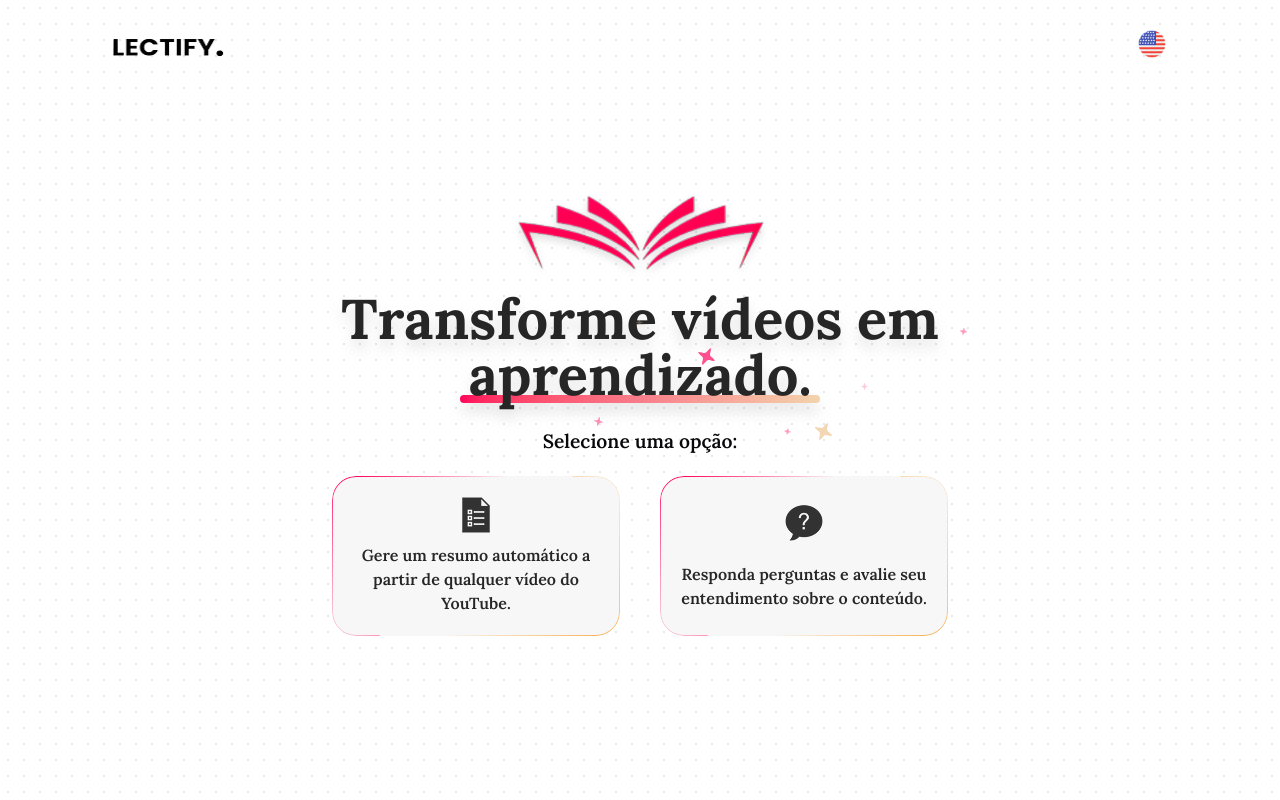
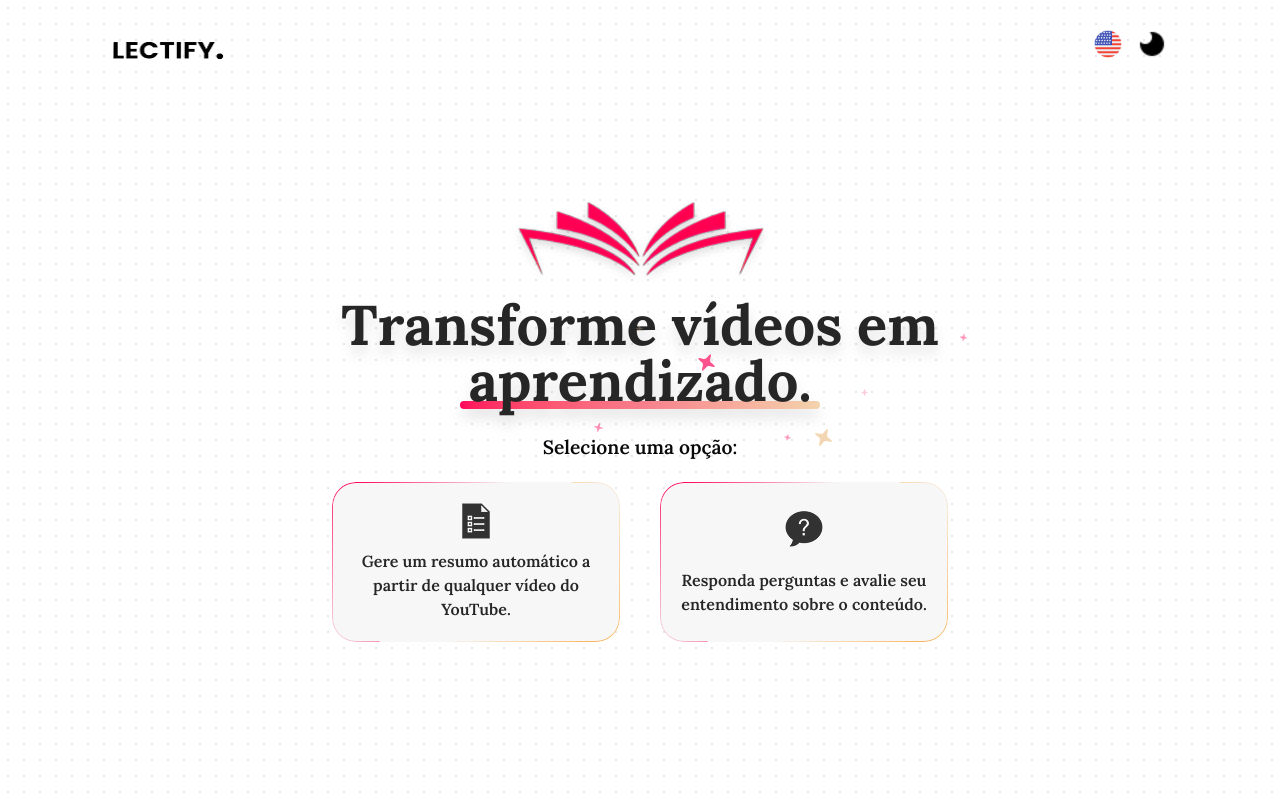
Before and after one commit to Francine02/Lectify, a Next.js app: page / in a window 1280 px wide. Shown: the top 800 px of the page. Built offline with nearby package versions, Linux system fonts and the light colour scheme.

Commit message:
feat: component to change the website theme

```diff
--- a/src/components/header/Header.tsx
+++ b/src/components/header/Header.tsx
@@ -1,11 +1,16 @@
 import { Language } from "./Language";
 import { Logo } from "../logos/Logo";
+import { ToggleTheme } from "./ToggleTheme";
 
 export function Header() {
     return (
         <header className="flex justify-between items-center">
             <Logo />
-            <Language />
+
+            <div className=" space-x-3">
+                <Language />
+                <ToggleTheme />
+            </div>
         </header>
     )
 }
--- /dev/null
+++ b/src/components/header/ToggleTheme.tsx
@@ -0,0 +1,35 @@
+import { useEffect, useState } from "react";
+
+export function ToggleTheme() {
+    const [isDarkMode, setIsDarkMode] = useState(() => {
+        if (typeof window !== 'undefined') {
+            return localStorage.getItem('darkMode') === 'true';
+        }
+    })
+
+    const toggleDarkMode = () => {
+        setIsDarkMode((prevMode) => {
+            const newMode = !prevMode;
+            localStorage.setItem('darkMode', newMode.toString());
+            return newMode;
+        })
+    }
+
+    useEffect(() => {
+        if (isDarkMode) {
+            document.documentElement.classList.add('dark');
+        } else {
+            document.documentElement.classList.remove('dark');
+        }
+    }, [isDarkMode])
+
+    return (
+        <button
+            onClick={toggleDarkMode}
+            className="w-7 md:w-8 hover:opacity-70 cursor-pointer ">
+            <img src={isDarkMode ? './assets/light.png' : './assets/dark.png'}
+                alt="dark/light mode"
+                className="w-8 md:w-10" />
+        </button>
+    )
+}
--- a/src/components/layout/Layout.tsx
+++ b/src/components/layout/Layout.tsx
@@ -11,7 +11,7 @@ type LayoutProps = {
 export default function Layout({ children }: LayoutProps) {
     const router = useRouter();
     return (
-        <div className="absolute inset-0 -z-10 h-full w-full bg-white bg-[radial-gradient(#e5e7eb_1px,transparent_1px)] [background-size:16px_16px]">
+        <div className="absolute inset-0 -z-10 h-full w-full bg-white dark:bg-bg-dark dark:bg-[radial-gradient(#141414_1px,transparent_1px)] bg-[radial-gradient(#e5e7eb_1px,transparent_1px)] [background-size:16px_16px]">
             <div className="pt-5 md:pt-7 px-8 sm:px-12 md:px-20 lg:px-24 xl:px-28 2xl:px-36">
                 <Header />
                 <div className="table w-full h-[calc(100vh-6rem)]">
```
